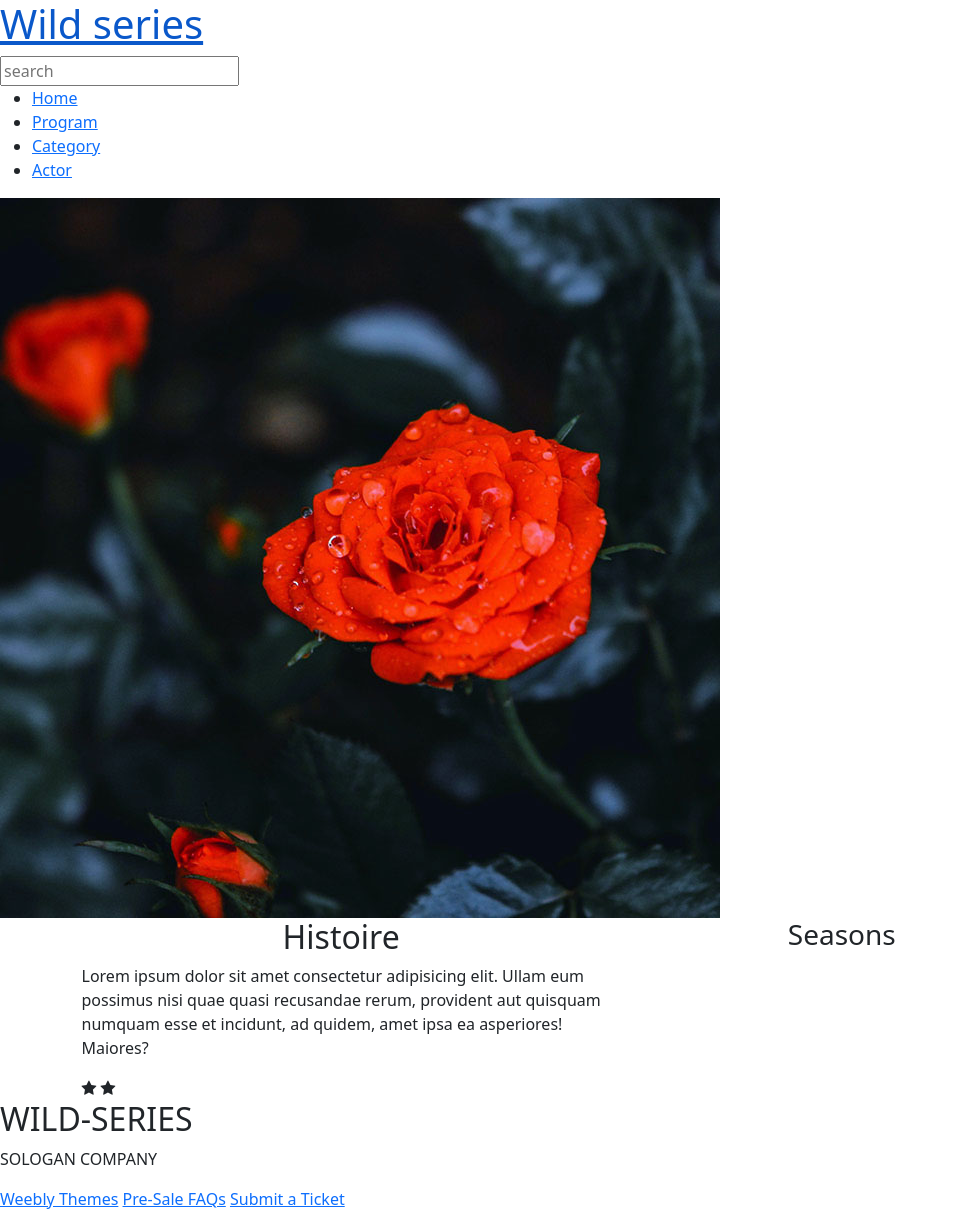
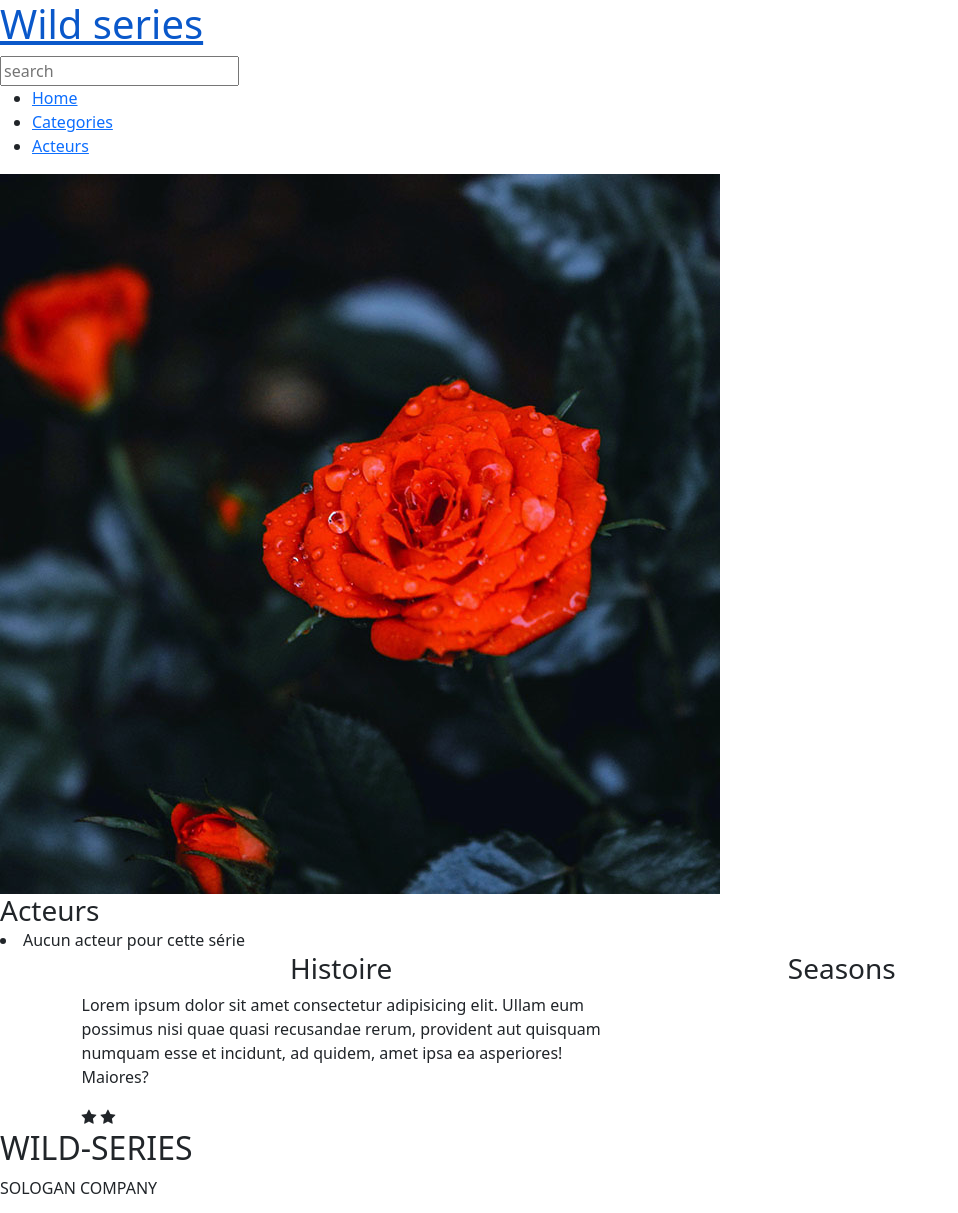
Before and after one commit to yazidsef/wild-series, a Symfony app: template templates/program/show.html.twig in a window 1280 px wide. Shown: the top 1213 px of the page, without its empty margins (0-958 px from the left). Run offline with Twig, Linux system fonts and the light colour scheme; the template is opened without the code that fills it, so the values that code supplies are empty; some libraries are stand-ins or nearby versions.

Commit message:
adding multiple choices for choosing actors and programs

```diff
--- a/src/Entity/Actor.php
+++ b/src/Entity/Actor.php
@@ -23,7 +23,7 @@ class Actor
     private ?string $lastname = null;
 
     #[ORM\Column(type: Types::DATE_MUTABLE)]
-    private ?\DateTimeImmutable $birth_date = null;
+    private ?\DateTimeInterface $birth_date = null;
 
     /**
      * @var Collection<int, Program>
@@ -65,12 +65,12 @@ class Actor
         return $this;
     }
 
-    public function getBirthDate(): ?\DateTimeImmutable
+    public function getBirthDate(): ?\DateTimeInterface
     {
         return $this->birth_date;
     }
 
-    public function setBirthDate(\DateTimeImmutable $birth_date): static
+    public function setBirthDate(\DateTimeInterface $birth_date): static
     {
         $this->birth_date = $birth_date;
 
--- a/src/Form/ActorType.php
+++ b/src/Form/ActorType.php
@@ -21,8 +21,9 @@ class ActorType extends AbstractType
             ])
             ->add('Programs', EntityType::class, [
                 'class' => Program::class,
-                'choice_label' => 'id',
+                'choice_label' => 'title',
                 'multiple' => true,
+                'expanded' => true,
             ])
         ;
     }
--- a/templates/components/navbar.html.twig
+++ b/templates/components/navbar.html.twig
@@ -13,10 +13,9 @@
 
 	<div>
 		<ul>
-            <li><a href="home">Home</a></li>
-            <li><a href="program">Program</a></li>
-            <li><a href="category">Category</a></li>
-            <li><a href="actor">Actor</a></li>
+			<li><a href="{{path('program_index')}}">Home</a></li>
+			<li><a href="{{path('category_index')}}">Categories</a></li>
+			<li><a href="{{path('app_actor_index')}}">Acteurs</a></li>
 		</ul>
 	</div>
 </nav>
--- a/templates/program/show.html.twig
+++ b/templates/program/show.html.twig
@@ -10,14 +10,21 @@
 
 		<!-- title of the movie -->
 		<h2 class="m-auto show-title">{{program.title}}</h2>
+		<h3 class="m-auto show-category">Acteurs</h3>
+		{% for actor in program.actors %}
+			<li>{{ actor.firstname }}
+				{{ actor.lastname }}</li>
+		{% else %}
+			<li>Aucun acteur pour cette série</li>
+		{% endfor %}
 
 		<!-- details of the movie -->
 		<div class="row row-show justify-content-around">
 			<div class="col-5 details-description ">
-				<h2 class="text-center">Histoire</h2>
+				<h3 class="text-center">Histoire</h2>
 				<p>{{ program.synopsis }}
 					Lorem ipsum dolor sit amet consectetur adipisicing elit. Ullam eum possimus nisi quae quasi recusandae
-																																		rerum, provident aut quisquam numquam esse et incidunt, ad quidem, amet ipsa ea asperiores! Maiores?
+																																																											rerum, provident aut quisquam numquam esse et incidunt, ad quidem, amet ipsa ea asperiores! Maiores?
 				</p>
 				<span class="fa fa-star checked"></span>
 				<span class="fa fa-star"></span>
```
Also changed, not shown: src/Form/ProgramType.php (+7 -4 lines). Lines whose indentation alone changed are shown as unchanged.
